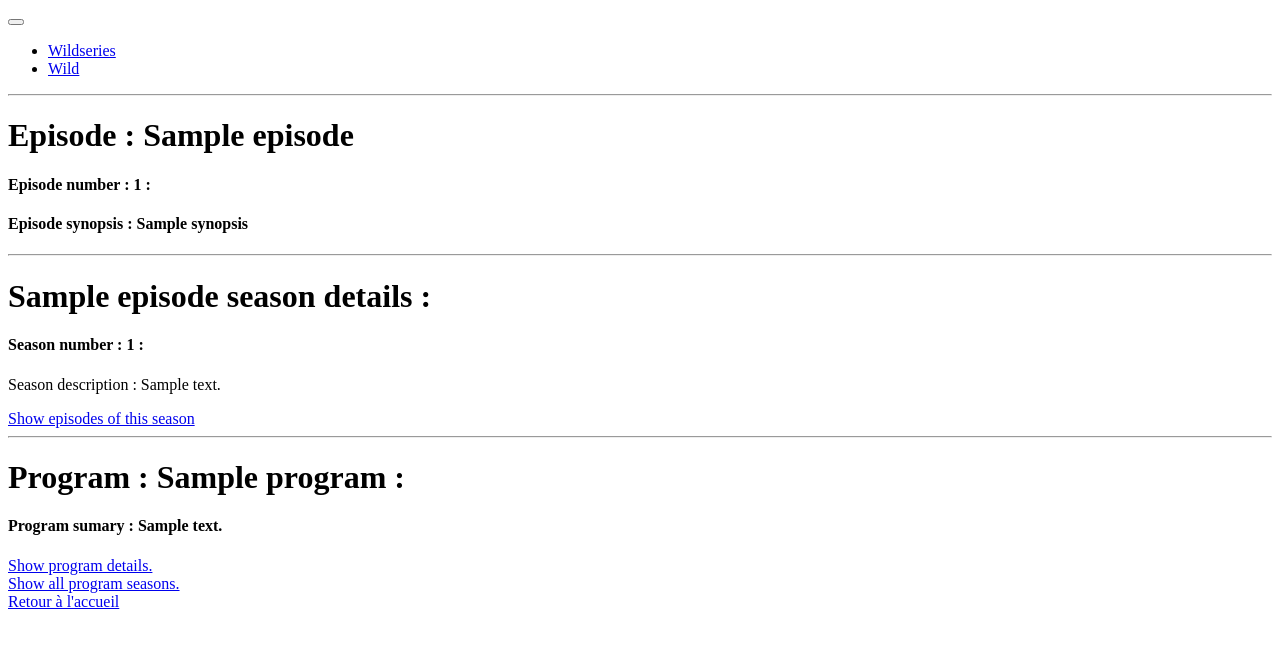
After one commit to actix2013/32_Symfony_Wild-Series, a Symfony app: template templates/wild/episode.html.twig in a window 1280 px wide. The commit adds this page. Shown: the top 648 px of the page. Run offline with Twig, Linux system fonts and the light colour scheme; the template is opened without the code that fills it: most values are stand-ins (such as "Sample title", 1, 10 or a date in 2020); some libraries are stand-ins or nearby versions.

Commit message:
QUEST 10 OK , DOUBT ON ALL SEASON listed in EPISODE DETAILS

```diff
--- /dev/null
+++ b/templates/wild/episode.html.twig
@@ -0,0 +1,43 @@
+{% extends 'base.html.twig' %}
+
+{% block title %}Episode details {{ episode.title }}{% endblock %}
+
+{% block body %}
+
+
+    <div class="container myEpisode">
+        <hr>
+        <h1> Episode : {{ episode.title }}  </h1>
+        <h4> Episode number : {{ episode.number }} : </h4>
+        <h4> Episode synopsis : {{ episode.synopsis }} </h4>
+        <hr>
+        <div>
+            <h1> {{ episode.title }} season details : </h1>
+            <h4> Season number : {{ season.number }} : </h4>
+            <p> Season description : {{ season.description }} </p>
+            <a class="h5 text-dark" href="{{ path('wild_season', { 'id': season.id }) }}">
+                Show episodes of this season
+            </a>
+        </div>
+        <hr>
+        <div>
+            <h1> Program : {{ program.title }} : </h1>
+            <h4> Program sumary : {{ program.summary }} </h4>
+            <a class="h5 text-dark"
+               href="{{ path('wild_show', { 'slug':program
+                   .title|replace({" ": "-"}) }) }}">
+                Show program details.
+            </a> <br>
+            <a class="h5 text-dark"
+               href="{{ path('wild_program', { 'programName':program
+                   .title|replace({" ": "-"}) }) }}">
+                Show all program seasons.
+            </a>
+        </div>
+    </div>
+
+
+    <a href="{{ path('app_index') }}">
+        Retour à l'accueil
+    </a>
+{% endblock %}
--- a/templates/wild/season.html.twig
+++ b/templates/wild/season.html.twig
@@ -29,8 +29,7 @@
                                 {{ complex.episode.synopsis }}
                             </div>
                             <a class="ml-3 h3" href="{{ path('wild_program', { 'programName': programNameLink }) }}"
-                             >
-                                Cliquer ici pour revenir aux saisons.
+                             >Cliquer ici pour revenir aux saisons.
                             </a>
                         </div>
 
```
Also changed, not shown: assets/css/app.scss (+9 -0 lines), src/Controller/WildController.php (+21 -0 lines), README.md.
